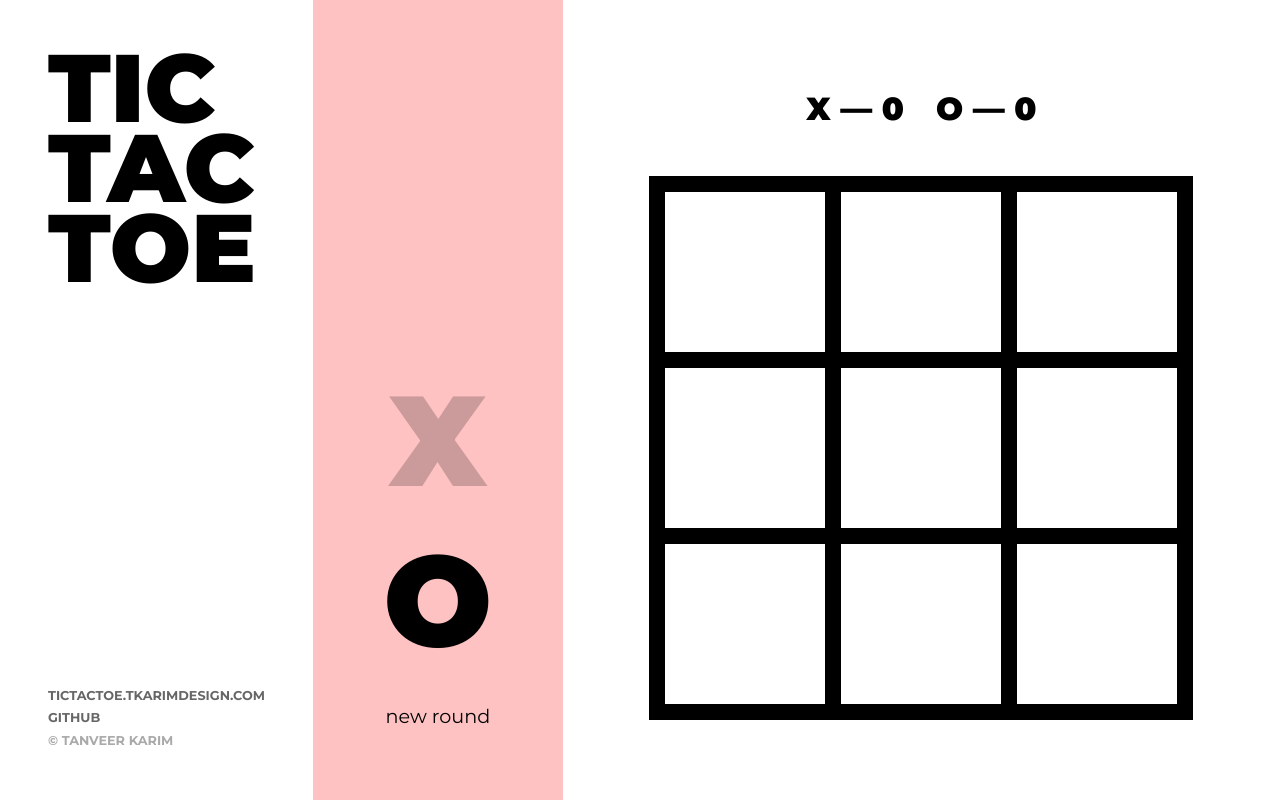
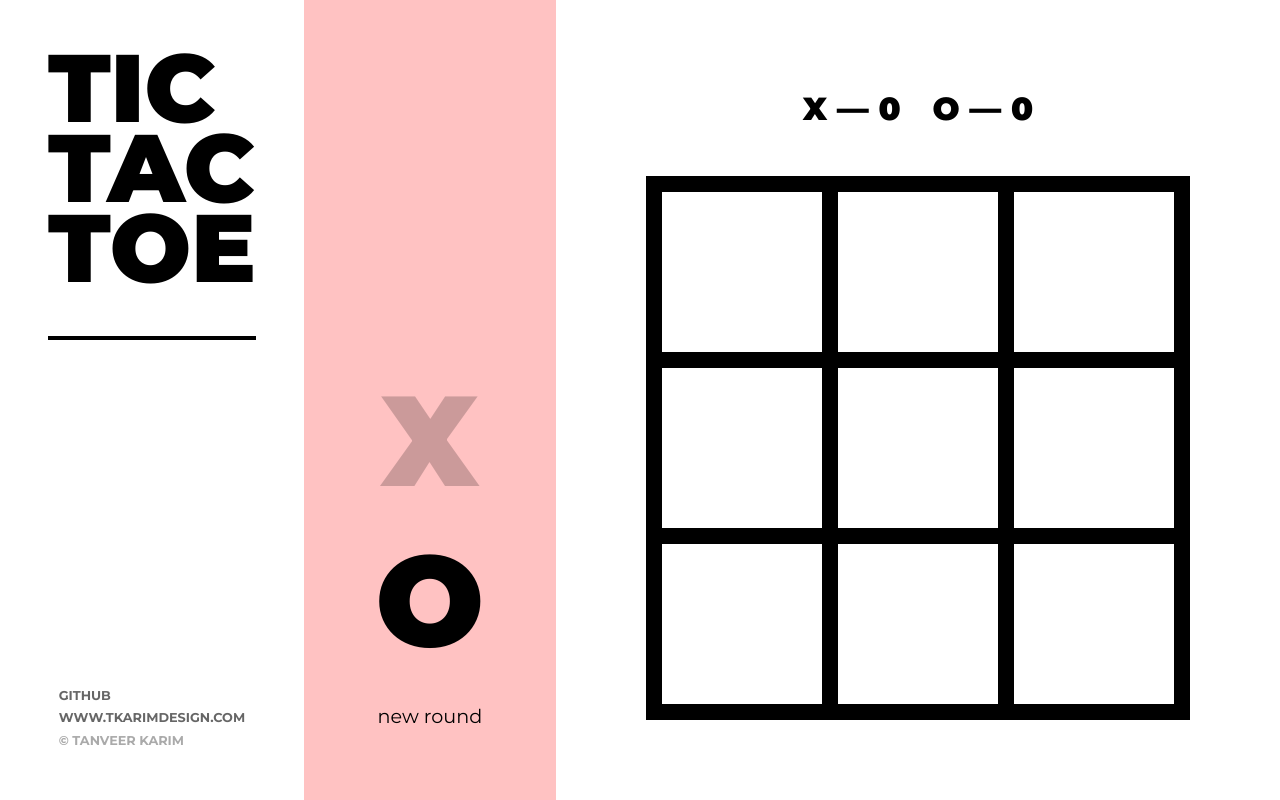
Before and after one commit to tanmancan/tic-tac-toe, a plain HTML site: page index.html in a window 1280 px wide. Drawn offline with Linux system fonts and the light colour scheme.

Commit message:
more layout and style changes

```diff
--- a/app.scss
+++ b/app.scss
@@ -5,6 +5,11 @@ html {
 
 body {
   color: #000;
+
+  hr {
+    border: solid black;
+    border-width: .25rem 0 0;
+  }
 }
 
 *,
--- a/index.html
+++ b/index.html
@@ -15,10 +15,10 @@
 <body>
   <div id="app">
     <div class="heading">
-      <div class="title">tic tac toe</div>
+      <div class="title">tic tac toe<hr></div>
       <ul class="cite">
-        <li><a href="http://tictactoe.tkarimdesign.com/">tictactoe.tkarimdesign.com</a></li>
         <li><a href="https://github.com/tanmancan/tic-tac-toe">Github</a></li>
+        <li><a href="http://www.tkarimdesign.com/">www.tkarimdesign.com</a></li>
         <li>&copy; Tanveer Karim</li>
       </ul>
     </div>
```
Also changed, not shown: app.css.
